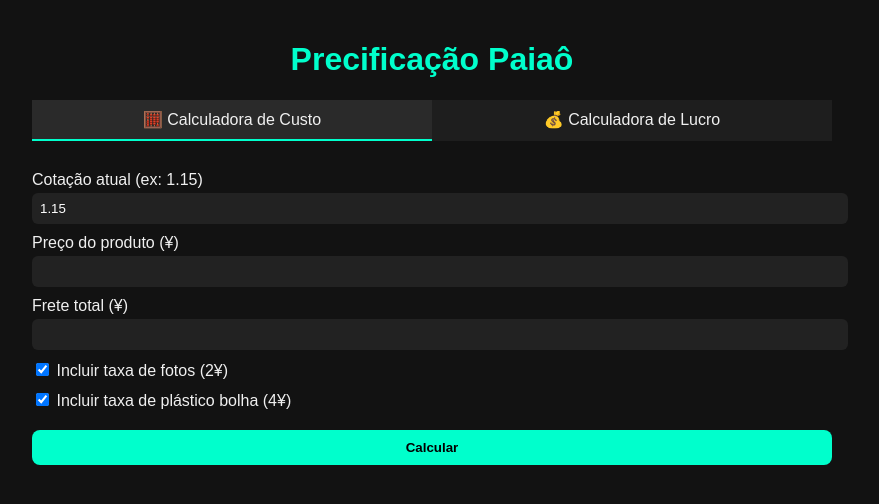
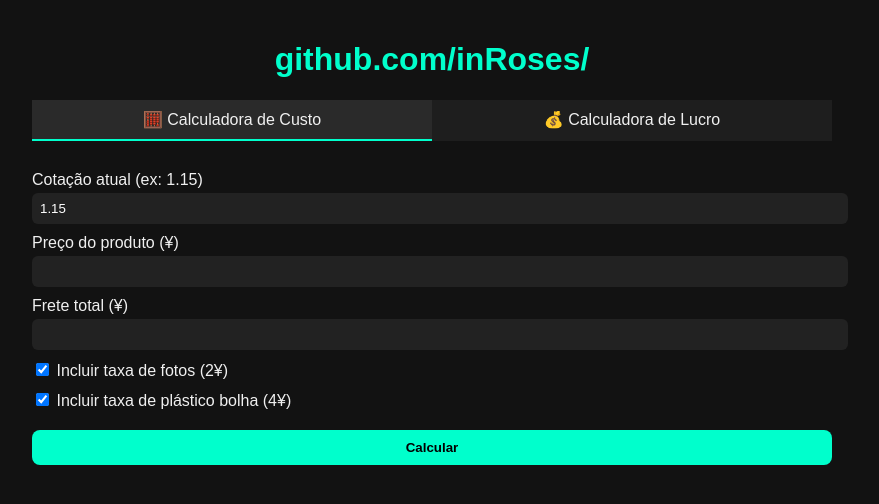
Before and after one commit to inRoses/price, a plain HTML site: page index.html in a window 1280 px wide. Shown: the whole page, without its empty margins (208-1087 px from the left). Drawn offline with Linux system fonts and the light colour scheme.

Commit message:
Update index.html

```diff
--- a/index.html
+++ b/index.html
@@ -100,7 +100,7 @@
 </head>
 <body>
 
-  <h1>Precificação Paiaô</h1>
+  <h1>github.com/inRoses/</h1>
 
   <div class="tabs">
     <div class="tab active" onclick="mostrarAba('custo')">🧮 Calculadora de Custo</div>
```
